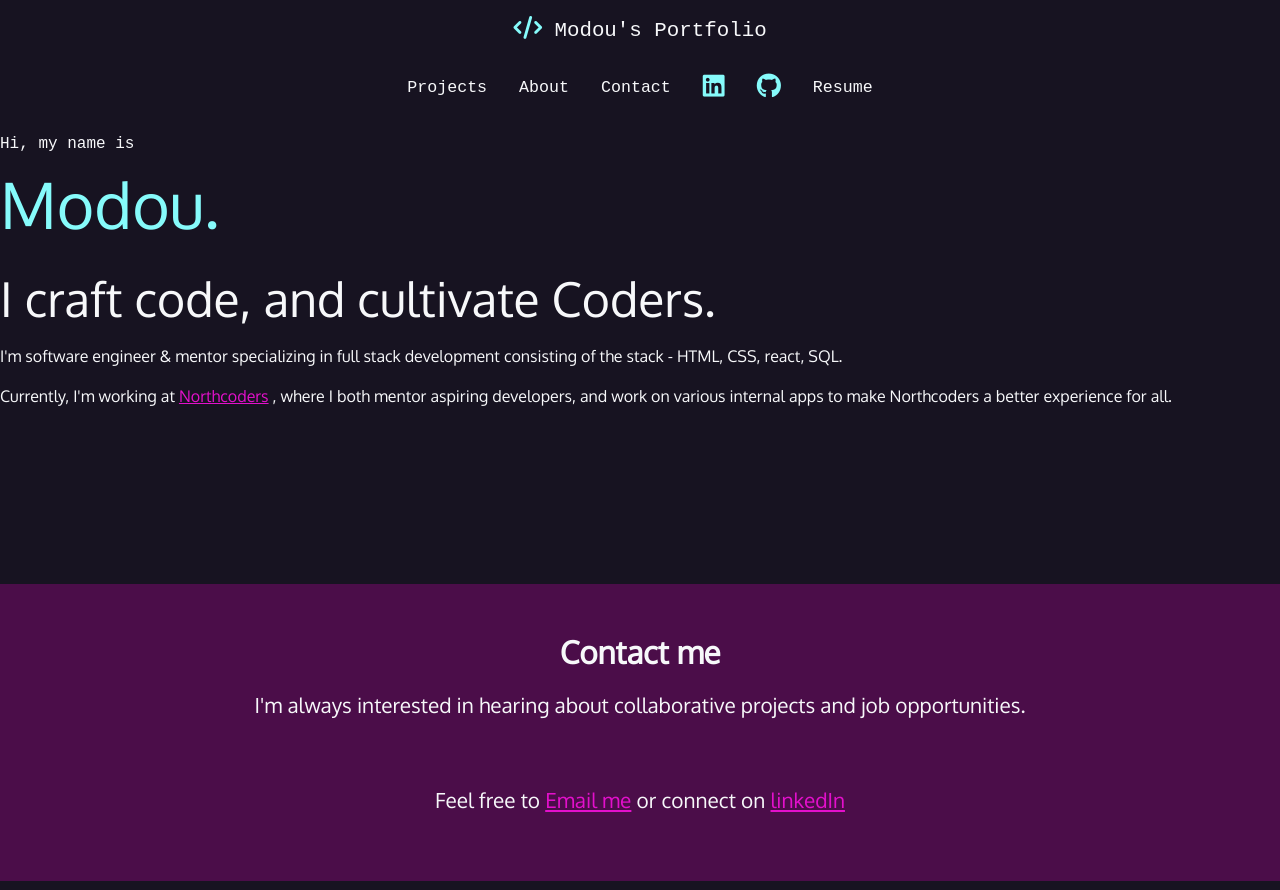
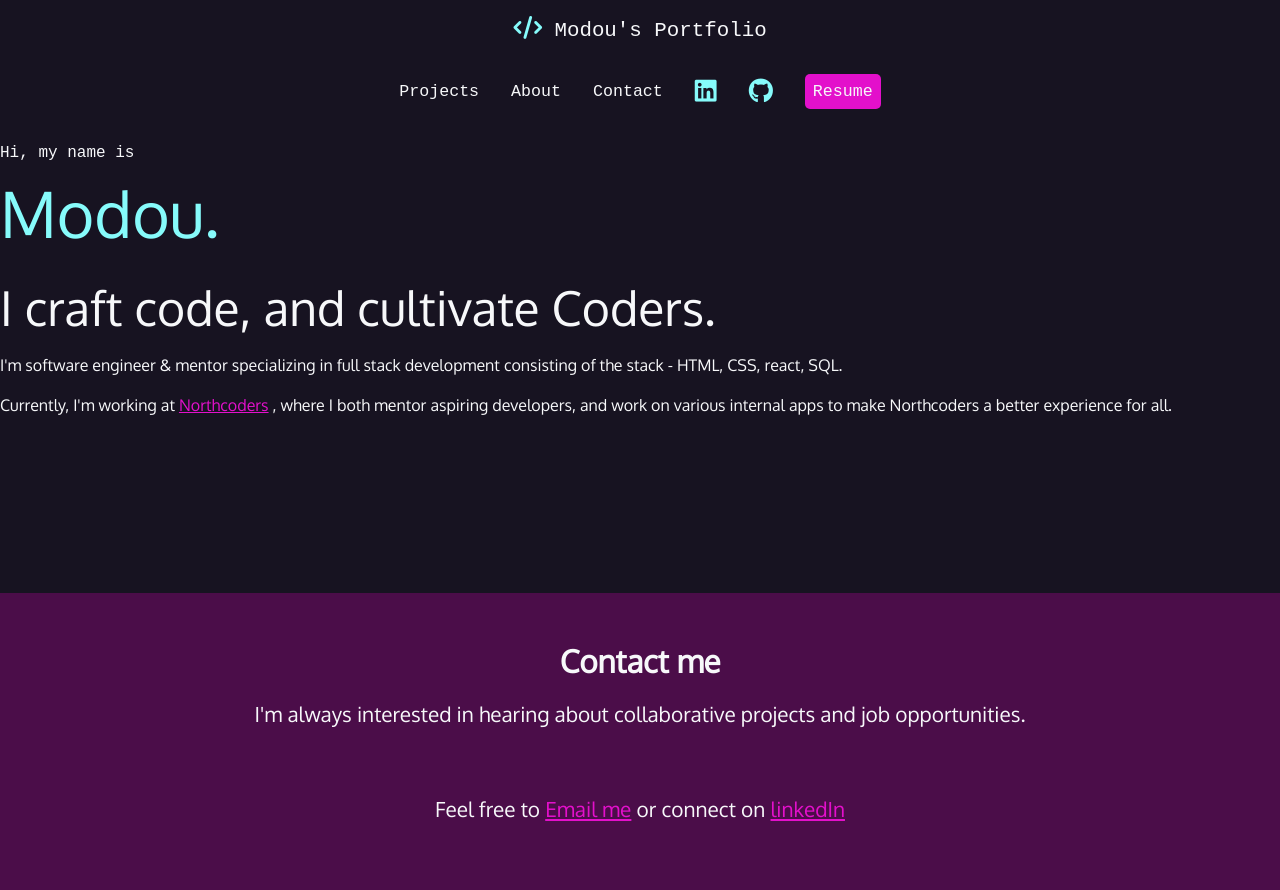
Before and after one commit to Slyose/portfolio, a plain HTML site: page index.html in a window 1280 px wide. Drawn offline with Linux system fonts and the light colour scheme; a web font is replaced by a local one.

Commit message:
Add & style resume button

```diff
--- a/index.css
+++ b/index.css
@@ -136,3 +136,13 @@ nav [class*="fa-"]:hover {
 nav [class*="fa-solid fa-code"] {
   font-size: 110%;
 }
+
+nav .button {
+  background-color: var(--magenta);
+  padding: 0.5rem;
+  border-radius: 5px;
+}
+nav .button:hover {
+  color: var(--white);
+  background-color: var(--hotmag);
+}
--- a/index.html
+++ b/index.html
@@ -37,7 +37,8 @@
           <span class="sr-only">Github</span></a
         >
       </li>
-      <li><a>Resume</a></li>
+      <!-- remember to update this resume link -->
+      <li><a href="www.google.com" class="button">Resume</a></li>
     </ul>
   </nav>
 
```
